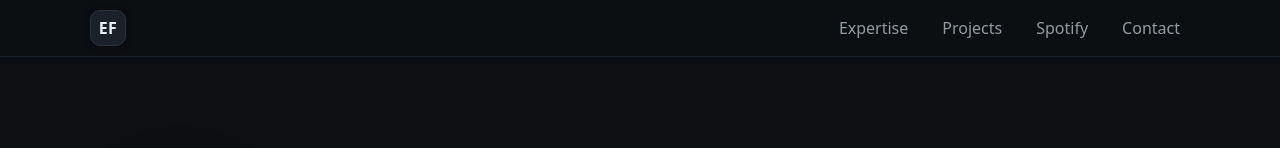
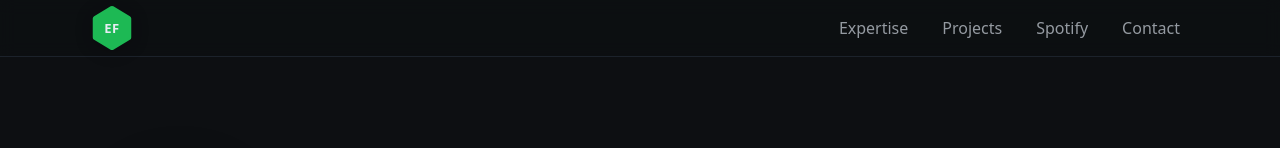
Before and after one commit to alpsten/web-portfolio-react-frontend, a React (Vite) app: page / in a window 1280 px wide. Shown: the top 148 px of the page. Built offline with nearby package versions, Linux system fonts and the light colour scheme.

Commit message:
Some nice touches on the colors and such.

```diff
--- a/src/sections/Navbar.tsx
+++ b/src/sections/Navbar.tsx
@@ -1,4 +1,5 @@
 
+import {BsHexagonFill} from "react-icons/bs";
 import { useState } from "react";
 
 const LINKS = [
@@ -18,7 +19,11 @@ export default function Navbar() {
     return (
         <nav className="navbar">
             <div className="navbar__inner container">
-                <a className="navbar__brand" href="#top" aria-label="Go to top">EF</a>
+
+                <a className="brand" href="#top" aria-label="Go to top">
+                    <BsHexagonFill className="brand__icon" aria-hidden="true" />
+                    <span className="brand__text" aria-hidden="true">EF</span>
+                </a>
 
                 <button
                     className="navbar__toggle"
--- a/src/styles/Contact.scss
+++ b/src/styles/Contact.scss
@@ -1,18 +1,96 @@
+
 .contact {
-  form{display:grid;gap:12px;margin-top:6px}
-  .grid-2{display:grid;gap:12px}
-  @media (min-width:768px){ .grid-2{ grid-template-columns:1fr 1fr } }
-  .field{display:flex;flex-direction:column;gap:6px}
-  .label{font-size:14px;color:var(--muted)}
-  .req{color:#ffb3b3}
-  input,textarea{width:100%;background:#0f1318cc;border:1px solid #2a3340;color:var(--text);padding:14px;border-radius:12px;outline:none}
-  input:focus,textarea:focus{ box-shadow:var(--ring); border-color:transparent }
-  textarea{ min-height:160px; resize:vertical }
-  .has-error input,.has-error textarea{ border-color:#ff6b6b }
-  .error{ color:#ff9d9d; font-size:12px }
-  .actions{ display:flex; justify-content:flex-end }
-  .btn{display:inline-flex;align-items:center;gap:10px;padding:12px 18px;border-radius:999px;border:1px solid #2a3340;background:#ffffff10;color:var(--text);cursor:pointer}
-  .btn:hover{ background:#ffffff18 }
-  .arrow{ display:inline-block; transform:translateY(1px) }
-  .success{background:#17321f;border:1px solid #285a38;color:#c7f5d4;padding:14px;border-radius:12px}
+  form {
+    display:grid;
+    gap:12px;
+    margin-top:6px
+  }
+
+  .grid-2 {
+    display:grid;
+    gap:12px
+  }
+
+  @media (min-width:768px) {
+    .grid-2 {
+      grid-template-columns:1fr 1fr
+    }
+  }
+
+  .field {
+    display:flex;
+    flex-direction:column;
+    gap:6px
+  }
+
+  .label {
+    font-size:14px;
+    color:var(--muted)
+  }
+
+  .req {
+    color:#ffb3b3
+  }
+
+  input,textarea {
+    width:100%;
+    background:#0f1318cc;
+    border:1px solid #2a3340;
+    color:var(--text);
+    padding:14px;
+    border-radius:12px;
+    outline:none
+  }
+
+  input:focus,textarea:focus {
+    box-shadow:var(--ring);
+    border-color:transparent
+  }
+  textarea {
+    min-height:160px;
+    resize:vertical
+  }
+
+  .has-error input,.has-error textarea {
+    border-color:#ff6b6b
+  }
+
+  .error {
+    color:#ff9d9d;
+    font-size:12px
+  }
+
+  .actions {
+    display:flex;
+    justify-content:flex-end
+  }
+
+  .btn {
+    display:inline-flex;
+    align-items:center;
+    gap:10px;
+    padding:12px 18px;
+    border-radius:999px;
+    border:1px solid #2a3340;
+    background:#1DB954;
+    color:var(--text);
+    cursor:pointer
+  }
+
+  .btn:hover {
+    background:#06402B
+  }
+
+  .arrow {
+    display:inline-block;
+    transform:translateY(1px)
+  }
+
+  .success {
+    background:#17321f;
+    border:1px solid #285a38;
+    color:#c7f5d4;
+    padding:14px;
+    border-radius:12px
+  }
 }
--- a/src/styles/Navbar.scss
+++ b/src/styles/Navbar.scss
@@ -37,7 +37,7 @@
   width:40px;
   height:40px;
   border:1px solid #2a3340;
-  background:#1b2128;
+  background:#1DB954;
   color:var(--text);
   border-radius:10px; cursor:pointer;
 }
@@ -84,7 +84,7 @@
 
 .navbar__menu a:hover {
   color:var(--text);
-  background:#1b2128;
+  background:#1DB954;
   border:1px solid #2a3340;
 }
 
@@ -124,3 +124,43 @@ html {
   scroll-behavior: smooth;
   scroll-padding-top: 70px;
 }
+
+/* Hexagon */
+.brand{
+  position: relative;
+  display: inline-grid;
+  place-items: center;
+  width: 40px;
+  height: 40px;
+  text-decoration: none;
+  user-select: none;
+  -webkit-tap-highlight-color: transparent;
+}
+
+.brand__icon {
+  width: 100%;
+  height: 100%;
+  color: #1DB954;
+  filter: drop-shadow(0 2px 8px rgba(0,0,0,.25));
+  transition: transform .18s ease, color .18s ease, filter .18s ease;
+}
+
+.brand__text {
+  position: absolute;
+  font-weight: 800;
+  letter-spacing: .6px;
+  font-size: 12px;
+  color: #e7edf4;
+  line-height: 1;
+}
+
+.brand:hover .brand__icon {
+  transform: translateY(-1px) scale(1.03);
+  color: #06402B;
+  filter: drop-shadow(0 4px 12px rgba(0,0,0,.32));
+}
+
+@media (min-width: 860px){
+  .brand{ width: 44px; height: 44px; }
+  .brand__text{ font-size: 13px; }
+}
```
